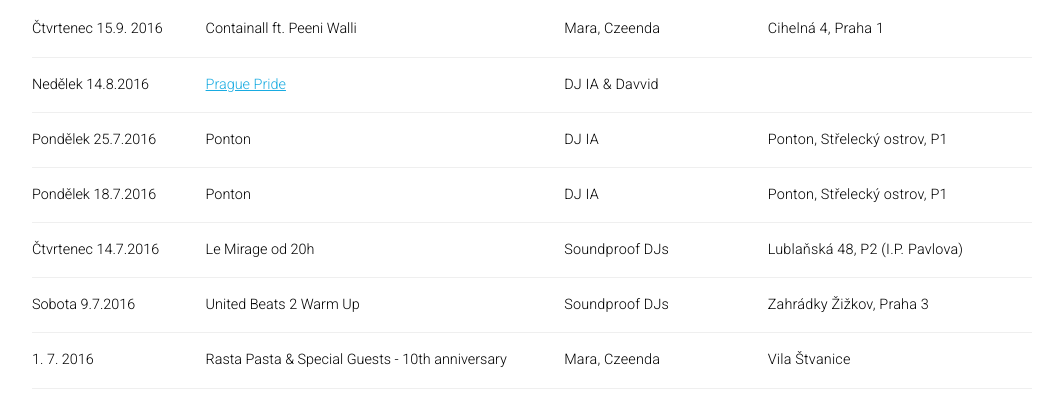
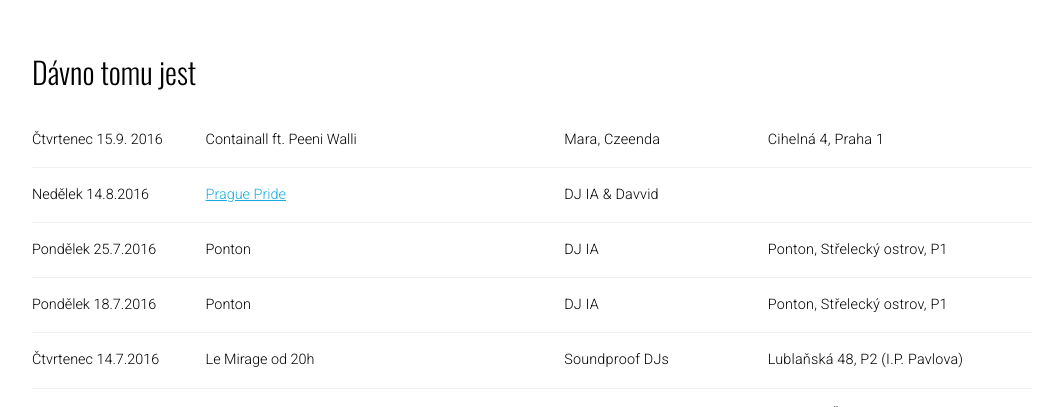
Before and after one commit to Ijaczek/ijaczek.github.io, a plain HTML site: page index.html in a window 1280 px wide. Shown: the part 693-1100 px from the top of the page, without its empty margins (108-1171 px from the left). Drawn offline with nearby package versions, Linux system fonts and the light colour scheme.

Commit message:
Translated Past Events

```diff
--- a/index.html
+++ b/index.html
@@ -213,6 +213,7 @@
 
 
 <h2>Past Events</h2>
+<h2>Dávno tomu jest</h2>
 <ul>
 <li>Čtvrtenec 15.9. 2016</li>
 <li>Containall ft. Peeni Walli</li>
```
